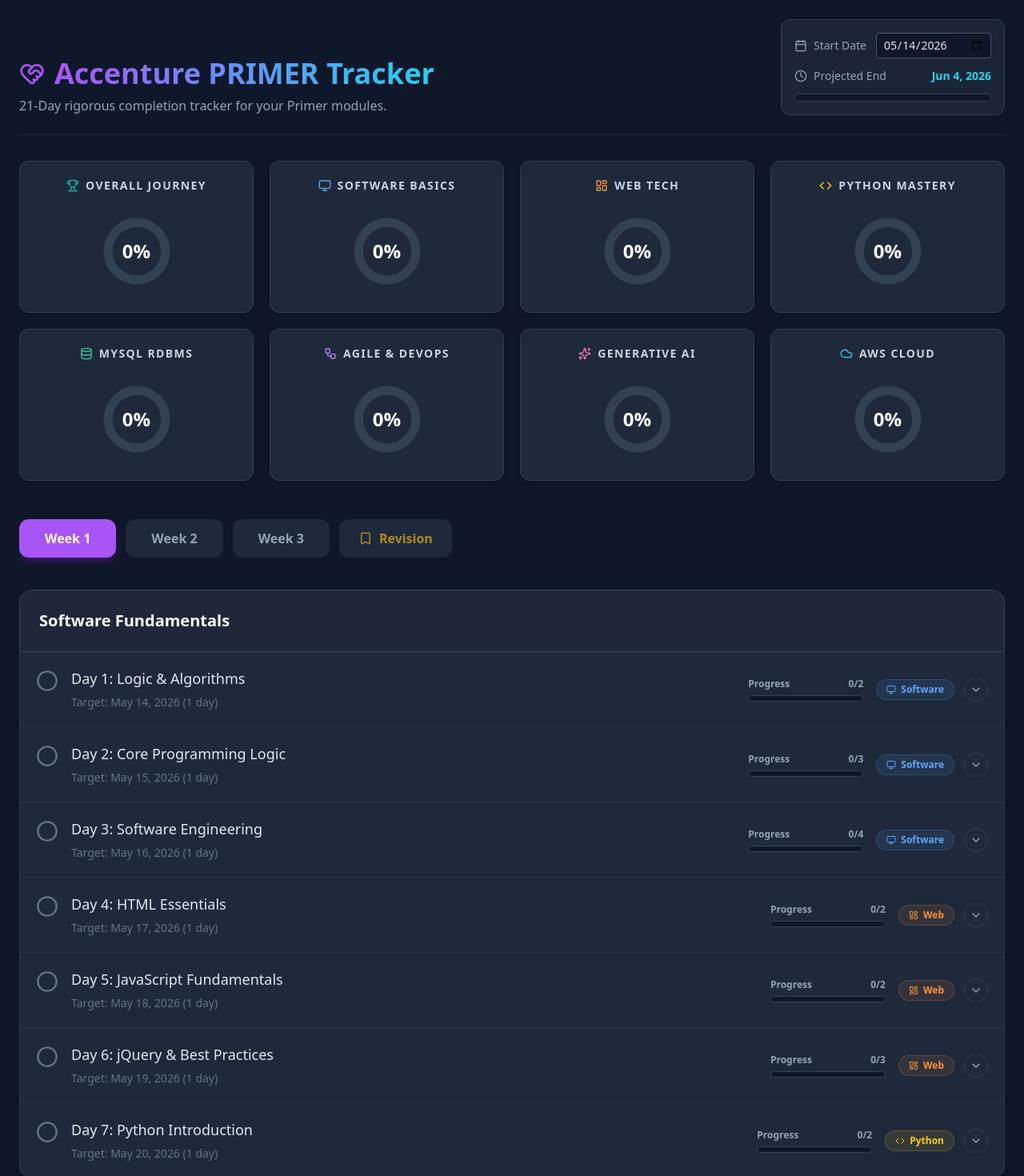
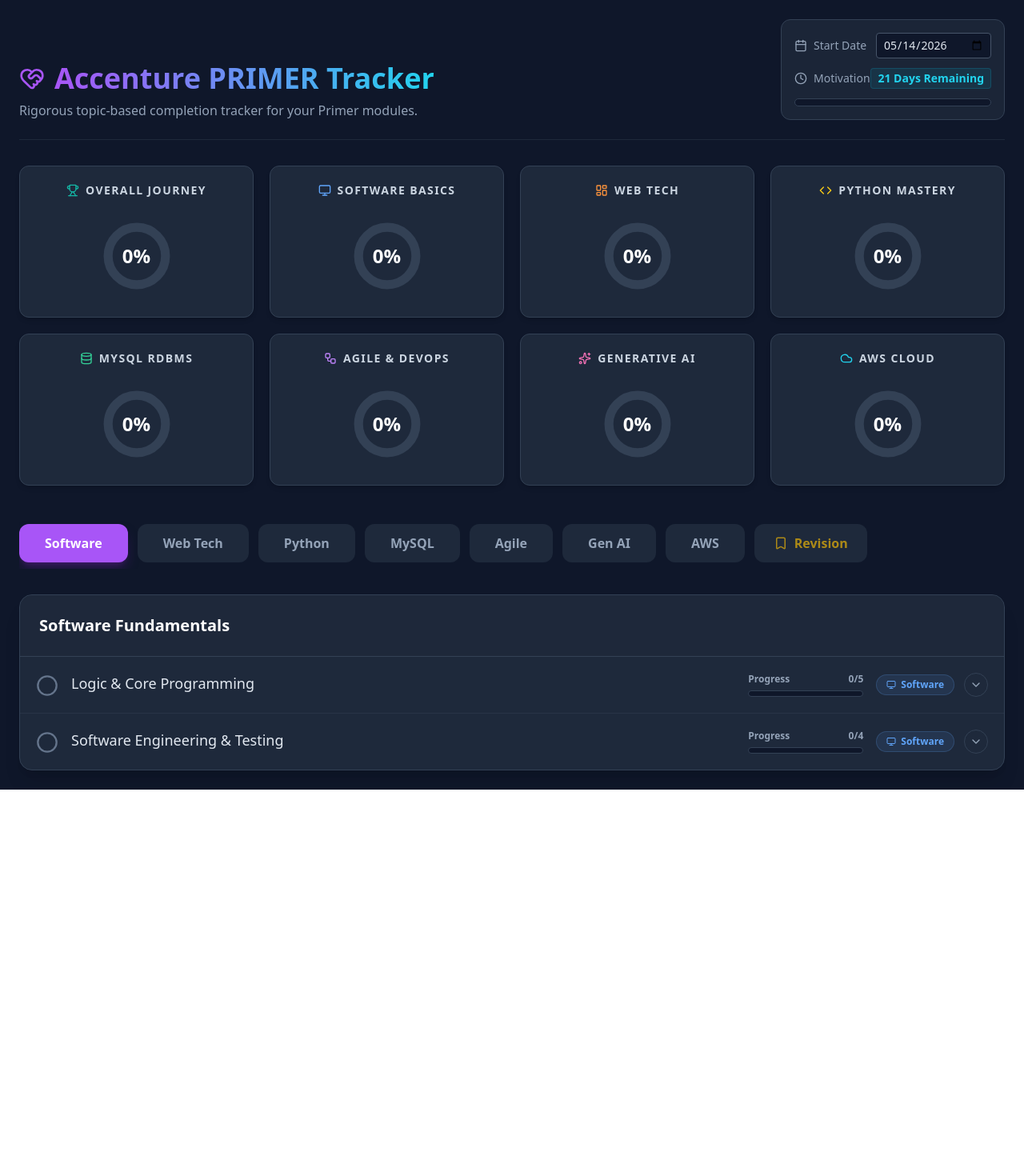
Before and after one commit to iamsayannayek/DE_RoadmapTracker, a React (Vite) app: page / in a window 1280 px wide. Shown: the top 1470 px of the page at 80% size. After the commit the page ends 987 px from the top, so only its background shows below. Built offline with nearby package versions, Linux system fonts and the light colour scheme.

Commit message:
Week wise tab to Topic wise tabs

```diff
--- a/src/App.tsx
+++ b/src/App.tsx
@@ -1,8 +1,8 @@
 import { useState, useEffect, useMemo } from 'react';
 import type { MouseEvent, ElementType } from 'react';
-import { CheckCircle2, Circle, Database, Code, Workflow, Cloud, Trophy, Calendar, Clock, HeartHandshake, ChevronDown, ChevronUp, List, Youtube, BookOpen, Trash2, Link as LinkIcon, X, Plus, Bookmark, BookmarkCheck, Monitor, LayoutDashboard, Sparkles } from 'lucide-react';
+import { CheckCircle2, Circle, Database, Code, Server, Workflow, Cloud, Trophy, Activity, Calendar, Clock, Rocket, HeartHandshake, ChevronDown, ChevronUp, List, Youtube, BookOpen, Trash2, Link as LinkIcon, X, Plus, Bookmark, BookmarkCheck, Monitor, LayoutDashboard, Sparkles } from 'lucide-react';
 
-// --- Helper Functions for Dates ---
+// --- Helper Functions ---
 const addDays = (dateString: string, days: number): string => {
   const date = new Date(dateString);
   date.setDate(date.getDate() + days);
@@ -15,7 +15,7 @@
   return new Date(dateString).toLocaleDateString('en-US', options);
 };
 
-// --- SMART INSTRUCTOR SEARCH ENGINE (Adapted for Primer Topics) ---
+// --- SMART INSTRUCTOR SEARCH ENGINE ---
 const typeSearchMap: Record<string, { yt: string, web: string }> = {
   'Software': { yt: 'Software Engineering Fundamentals tutorial', web: 'Software Engineering Fundamentals documentation' },
   'Web': { yt: 'HTML JavaScript jQuery tutorial', web: 'MDN Web Docs HTML JavaScript jQuery' },
@@ -29,11 +29,9 @@
 // --- TypeScript Interfaces ---
 interface Task {
   id: string;
-  week: number;
   phase: string;
   title: string;
   type: string;
-  estDays: number;
   subtopics?: string[];
 }
 
@@ -90,45 +88,43 @@
   );
 };
 
-// --- Accenture PRIMER 21-Day Curriculum ---
+// --- Accenture PRIMER Topic-Based Curriculum ---
 const curriculumData: Task[] = [
-  // ==========================================
-  // WEEK 1: Software Fundamentals & Web Tech
-  // ==========================================
-  { id: 'w1d1', week: 1, phase: 'Software Fundamentals', title: 'Day 1: Logic & Algorithms', type: 'Software', estDays: 1, subtopics: ['1. Logic Development', '2. Introduction to Algorithms, Flowcharts & Pseudocode'] },
-  { id: 'w1d2', week: 1, phase: 'Software Fundamentals', title: 'Day 2: Core Programming Logic', type: 'Software', estDays: 1, subtopics: ['3. Selection statements', '4. Looping statements', '5. Arrays'] },
-  { id: 'w1d3', week: 1, phase: 'Software Fundamentals', title: 'Day 3: Software Engineering', type: 'Software', estDays: 1, subtopics: ['6. Software Engineering Fundamentals', '7. Phases of Software Engineering', '8. Software Testing', '9. Software Configuration Management'] },
-  { id: 'w1d4', week: 1, phase: 'Web Technologies', title: 'Day 4: HTML Essentials', type: 'Web', estDays: 1, subtopics: ['1. HTML', '2. Debug- HTML'] },
-  { id: 'w1d5', week: 1, phase: 'Web Technologies', title: 'Day 5: JavaScript Fundamentals', type: 'Web', estDays: 1, subtopics: ['3. JavaScript', '4. Javascript-debugging hands-on'] },
-  { id: 'w1d6', week: 1, phase: 'Web Technologies', title: 'Day 6: jQuery & Best Practices', type: 'Web', estDays: 1, subtopics: ['5. JQuery', '6. Jquery-Debugging hands-on', '7. Web Design-Best Practices'] },
-  { id: 'w1d7', week: 1, phase: 'Programming using Python', title: 'Day 7: Python Introduction', type: 'Python', estDays: 1, subtopics: ['1. Python programming - Course Introduction', '2. Introduction to Python'] },
+  // SOFTWARE
+  { id: 's1', phase: 'Software Fundamentals', title: 'Logic & Core Programming', type: 'Software', subtopics: ['1. Logic Development', '2. Introduction to Algorithms, Flowcharts & Pseudocode', '3. Selection statements', '4. Looping statements', '5. Arrays'] },
+  { id: 's2', phase: 'Software Fundamentals', title: 'Software Engineering & Testing', type: 'Software', subtopics: ['6. Software Engineering Fundamentals', '7. Phases of Software Engineering', '8. Software Testing', '9. Software Configuration Management'] },
 
-  // ==========================================
-  // WEEK 2: Python Mastery & RDBMS
-  // ==========================================
-  { id: 'w2d8', week: 2, phase: 'Programming using Python', title: 'Day 8: Python Control Flow', type: 'Python', estDays: 1, subtopics: ['3. Control Structures', '4. Collection Frameworks'] },
-  { id: 'w2d9', week: 2, phase: 'Programming using Python', title: 'Day 9: Functions & Files', type: 'Python', estDays: 1, subtopics: ['5. Functions and Modules', '6. File Handling'] },
-  { id: 'w2d10', week: 2, phase: 'Programming using Python', title: 'Day 10: Code Quality', type: 'Python', estDays: 1, subtopics: ['7. Code Analysis and Debugging'] },
-  { id: 'w2d11', week: 2, phase: 'RDBMS using MySQL', title: 'Day 11: RDBMS Concepts & ER', type: 'RDBMS', estDays: 1, subtopics: ['1. RDBMS Concepts', '2. ER and Normalization'] },
-  { id: 'w2d12', week: 2, phase: 'RDBMS using MySQL', title: 'Day 12: SQL Syntax & Queries', type: 'RDBMS', estDays: 1, subtopics: ['3. Data Definition Language', '4. Data Manipulation Language'] },
-  { id: 'w2d13', week: 2, phase: 'RDBMS using MySQL', title: 'Day 13: Filtering & Functions', type: 'RDBMS', estDays: 1, subtopics: ['5. SQL Select Statement', '6. Function-Scalar & Aggregate'] },
-  { id: 'w2d14', week: 2, phase: 'RDBMS using MySQL', title: 'Day 14: Joins & Database Objects', type: 'RDBMS', estDays: 1, subtopics: ['7. Joins & SubQuery', '8. DCL & Database Objects'] },
+  // WEB
+  { id: 'w1', phase: 'Web Technologies', title: 'HTML & Debugging', type: 'Web', subtopics: ['1. HTML', '2. Debug- HTML'] },
+  { id: 'w2', phase: 'Web Technologies', title: 'JavaScript Essentials', type: 'Web', subtopics: ['3. JavaScript', '4. Javascript-debugging hands-on'] },
+  { id: 'w3', phase: 'Web Technologies', title: 'jQuery & Best Practices', type: 'Web', subtopics: ['5. JQuery', '6. Jquery-Debugging hands-on', '7. Web Design-Best Practices'] },
 
-  // ==========================================
-  // WEEK 3: Agile, Gen AI & AWS Cloud
-  // ==========================================
-  { id: 'w3d15', week: 3, phase: 'Agile & DevOps DevSecOps', title: 'Day 15: Agile Methodologies', type: 'Agile', estDays: 1, subtopics: ['1. Introduction to Agile', '2. Business Analytics and Design Thinking'] },
-  { id: 'w3d16', week: 3, phase: 'Agile & DevOps DevSecOps', title: 'Day 16: DevOps & Security', type: 'Agile', estDays: 1, subtopics: ['3. DevOps', '4. DevSecOps'] },
-  { id: 'w3d17', week: 3, phase: 'Gen AI', title: 'Day 17: Gen AI Foundations', type: 'GenAI', estDays: 1, subtopics: ['1. Introduction to Generative AI', '2. Brief History of Generative AI', '3. Fundamentals of Machine Learning and Neural Networks'] },
-  { id: 'w3d18', week: 3, phase: 'Gen AI', title: 'Day 18: Generative Models', type: 'GenAI', estDays: 1, subtopics: ['4. Introduction to Generative Models', '5. Variational Autoencoders', '6. Generative Adversarial Networks'] },
-  { id: 'w3d19', week: 3, phase: 'Gen AI', title: 'Day 19: Transformers & Applications', type: 'GenAI', estDays: 1, subtopics: ['7. Sequence Generation with RNNs', '8. Transformers and Attention Mechanisms', '9. Generative AI in Industry and Real-World Applications'] },
-  { id: 'w3d20', week: 3, phase: 'AWS', title: 'Day 20: AWS Core Services', type: 'AWS', estDays: 1, subtopics: ['1. Introduction to AWS Cloud', '2. Technology - Core Services', '3. AWS Resources for Technology Support'] },
-  { id: 'w3d21', week: 3, phase: 'AWS', title: 'Day 21: AWS Security & Arch', type: 'AWS', estDays: 1, subtopics: ['4. Security and Compliance', '5. AWS cloud architecture design principles', '6. Billing and Pricing'] },
+  // PYTHON
+  { id: 'p1', phase: 'Programming using Python', title: 'Python Basics & Control Flow', type: 'Python', subtopics: ['1. Python programming - Course Introduction', '2. Introduction to Python', '3. Control Structures'] },
+  { id: 'p2', phase: 'Programming using Python', title: 'Data Structures & Functions', type: 'Python', subtopics: ['4. Collection Frameworks', '5. Functions and Modules'] },
+  { id: 'p3', phase: 'Programming using Python', title: 'Files & Debugging', type: 'Python', subtopics: ['6. File Handling', '7. Code Analysis and Debugging'] },
+
+  // RDBMS
+  { id: 'r1', phase: 'RDBMS using MySQL', title: 'Database Design & Architecture', type: 'RDBMS', subtopics: ['1. RDBMS Concepts', '2. ER and Normalization'] },
+  { id: 'r2', phase: 'RDBMS using MySQL', title: 'SQL Language Fundamentals', type: 'RDBMS', subtopics: ['3. Data Definition Language', '4. Data Manipulation Language'] },
+  { id: 'r3', phase: 'RDBMS using MySQL', title: 'Advanced Queries & Joins', type: 'RDBMS', subtopics: ['5. SQL Select Statement', '6. Function-Scalar & Aggregate', '7. Joins & SubQuery', '8. DCL & Database Objects'] },
+
+  // AGILE
+  { id: 'a1', phase: 'Agile & DevOps DevSecOps', title: 'Agile & Design Thinking', type: 'Agile', subtopics: ['1. Introduction to Agile', '2. Business Analytics and Design Thinking'] },
+  { id: 'a2', phase: 'Agile & DevOps DevSecOps', title: 'DevOps & Security', type: 'Agile', subtopics: ['3. DevOps', '4. DevSecOps'] },
+
+  // GEN AI
+  { id: 'g1', phase: 'Gen AI', title: 'Generative AI Foundations', type: 'GenAI', subtopics: ['1. Introduction to Generative AI', '2. Brief History of Generative AI', '3. Fundamentals of Machine Learning and Neural Networks'] },
+  { id: 'g2', phase: 'Gen AI', title: 'Generative Models & Networks', type: 'GenAI', subtopics: ['4. Introduction to Generative Models', '5. Variational Autoencoders', '6. Generative Adversarial Networks'] },
+  { id: 'g3', phase: 'Gen AI', title: 'Transformers & Applications', type: 'GenAI', subtopics: ['7. Sequence Generation with RNNs', '8. Transformers and Attention Mechanisms', '9. Generative AI in Industry and Real-World Applications'] },
+
+  // AWS
+  { id: 'aw1', phase: 'AWS', title: 'AWS Core Services', type: 'AWS', subtopics: ['1. Introduction to AWS Cloud', '2. Technology - Core Services', '3. AWS Resources for Technology Support'] },
+  { id: 'aw2', phase: 'AWS', title: 'Architecture & Billing', type: 'AWS', subtopics: ['4. Security and Compliance', '5. AWS cloud architecture design principles', '6. Billing and Pricing'] },
 ];
 
 export default function App() {
   // --- State Management ---
-  // Default start date is May 14, 2026 based on user prompt
   const [startDate, setStartDate] = useState<string>(() => {
     const saved = localStorage.getItem('primer-tracker-start');
     return saved ? saved : '2026-05-14';
@@ -156,8 +152,8 @@
 
   const [expandedTasks, setExpandedTasks] = useState<Record<string, boolean>>({});
 
-  // Navigation: Allows Weeks 1-3 OR 'Revision'
-  const [activeWeek, setActiveWeek] = useState<number | 'Revision'>(1);
+  // Navigation: Allows specific string tabs
+  const [activeTab, setActiveTab] = useState<string>('Software');
 
   // Modal State
   const [isModalOpen, setIsModalOpen] = useState(false);
@@ -265,52 +261,32 @@
     }
   };
 
-  // --- Dynamic Timeline Calculations ---
-  const { enrichedCurriculum, projectedEndDate, totalProgress } = useMemo(() => {
-    let currentPointerDate = startDate;
-    let dynamicPointerDate = new Date().toISOString().split('T')[0];
-
-    if (new Date(dynamicPointerDate) < new Date(startDate)) {
-        dynamicPointerDate = startDate;
-    }
-
+  // --- Dynamic Progress Calculations ---
+  const { totalProgress, daysRemaining } = useMemo(() => {
     let totalSubCountOverall = 0;
     let completedSubCountOverall = 0;
 
-    const enriched = curriculumData.map(task => {
-      const taskIdealDate = currentPointerDate;
-      currentPointerDate = addDays(currentPointerDate, task.estDays);
-
-      let taskDisplayDate = '';
+    curriculumData.forEach(task => {
       const isCompleted = !!completedTasks[task.id];
-
       const totalSubCount = task.subtopics ? task.subtopics.length : 1;
       const completedSubCount = task.subtopics ? task.subtopics.filter((_, idx) => completedSubtopics.includes(`${task.id}-${idx}`)).length : (isCompleted ? 1 : 0);
 
       totalSubCountOverall += totalSubCount;
       completedSubCountOverall += completedSubCount;
-
-      if (isCompleted) {
-        taskDisplayDate = completedTasks[task.id];
-      } else {
-        taskDisplayDate = dynamicPointerDate;
-        dynamicPointerDate = addDays(dynamicPointerDate, task.estDays);
-      }
-
-      return {
-        ...task,
-        idealDate: taskIdealDate,
-        displayDate: taskDisplayDate,
-        isCompleted
-      };
     });
 
+    const progress = totalSubCountOverall > 0 ? Math.round((completedSubCountOverall / totalSubCountOverall) * 100) : 0;
+
+    // Calculate dynamic 21-day timeline
+    const totalGoalDays = 21;
+    const daysSpentEquiv = Math.round((progress / 100) * totalGoalDays);
+    const calculatedDaysRemaining = totalGoalDays - daysSpentEquiv;
+
     return {
-      enrichedCurriculum: enriched,
-      projectedEndDate: dynamicPointerDate,
-      totalProgress: totalSubCountOverall > 0 ? Math.round((completedSubCountOverall / totalSubCountOverall) * 100) : 0
+      totalProgress: progress,
+      daysRemaining: calculatedDaysRemaining
     };
-  }, [startDate, completedTasks, completedSubtopics]);
+  }, [completedTasks, completedSubtopics]);
 
   // --- Dashboard Stats Calculations ---
   const stats = useMemo(() => {
@@ -364,6 +340,17 @@
       default: return CheckCircle2;
     }
   };
+
+  // List of Navigation Tabs
+  const navTabs = [
+    { id: 'Software', label: 'Software' },
+    { id: 'Web', label: 'Web Tech' },
+    { id: 'Python', label: 'Python' },
+    { id: 'RDBMS', label: 'MySQL' },
+    { id: 'Agile', label: 'Agile' },
+    { id: 'GenAI', label: 'Gen AI' },
+    { id: 'AWS', label: 'AWS' },
+  ];
 
   // --- Revision View Render Helper ---
   const renderRevisionView = () => {
@@ -483,7 +470,7 @@
                </h1>
             </div>
             <p className="mt-2 text-slate-400 flex items-center gap-2 max-w-xl">
-              21-Day rigorous completion tracker for your Primer modules.
+              Rigorous topic-based completion tracker for your Primer modules.
             </p>
           </div>
 
@@ -498,8 +485,8 @@
               />
             </div>
             <div className="flex justify-between items-center text-sm">
-              <span className="text-slate-400 flex items-center gap-2"><Clock size={16}/> Projected End</span>
-              <span className="font-bold text-cyan-400">{formatDate(projectedEndDate)}</span>
+              <span className="text-slate-400 flex items-center gap-2"><Clock size={16}/> Motivation</span>
+              <span className="font-bold text-cyan-400 bg-cyan-500/10 px-2 py-0.5 rounded border border-cyan-500/20">{daysRemaining} Days Remaining</span>
             </div>
             {/* Progress Bar */}
             <div className="w-full bg-slate-900 rounded-full h-2.5 mt-2 border border-slate-700">
@@ -522,49 +509,49 @@
 
         {/* Navigation Tabs (Horizontal scroll on small screens) */}
         <div className="flex overflow-x-auto gap-3 pb-2 pt-4 [&::-webkit-scrollbar]:hidden [-ms-overflow-style:none] [scrollbar-width:none]">
-          {[1, 2, 3].map(week => (
+          {navTabs.map(tab => (
             <button
-              key={week}
-              onClick={() => setActiveWeek(week)}
+              key={tab.id}
+              onClick={() => setActiveTab(tab.id)}
               className={`px-5 md:px-8 py-3 rounded-xl font-bold transition-all whitespace-nowrap text-sm md:text-base flex-shrink-0 ${
-                activeWeek === week
+                activeTab === tab.id
                   ? 'bg-[#a855f7] text-white shadow-lg shadow-purple-900/50'
                   : 'bg-slate-800 text-slate-400 hover:bg-slate-700 hover:text-slate-200'
               }`}
             >
-              Week {week}
+              {tab.label}
             </button>
           ))}
           {/* Revision Tab */}
           <button
-            onClick={() => setActiveWeek('Revision')}
+            onClick={() => setActiveTab('Revision')}
             className={`px-4 md:px-6 py-3 rounded-xl font-bold transition-all whitespace-nowrap text-sm md:text-base flex-shrink-0 flex items-center gap-2 ${
-              activeWeek === 'Revision'
+              activeTab === 'Revision'
                 ? 'bg-yellow-500 text-slate-900 shadow-lg shadow-yellow-500/20'
                 : 'bg-slate-800 text-yellow-500/70 hover:bg-slate-700 hover:text-yellow-400'
             }`}
           >
-            <Bookmark size={18} className={activeWeek === 'Revision' ? 'fill-current' : ''} /> Revision
+            <Bookmark size={18} className={activeTab === 'Revision' ? 'fill-current' : ''} /> Revision
           </button>
         </div>
 
         {/* Dynamic List Area (Tasks OR Revision) */}
         <div className="bg-slate-800 rounded-2xl border border-slate-700 overflow-hidden shadow-xl mt-4">
 
-          {activeWeek === 'Revision' ? (
+          {activeTab === 'Revision' ? (
             <div className="max-h-[800px] overflow-y-auto [&::-webkit-scrollbar]:hidden [-ms-overflow-style:none] [scrollbar-width:none]">
                {renderRevisionView()}
             </div>
           ) : (
             <>
-              <div className="p-4 md:p-6 bg-slate-800/50 border-b border-slate-700">
+              <div className="p-4 md:p-6 bg-slate-800/50 border-b border-slate-700 flex justify-between items-center">
                 <h2 className="text-lg md:text-xl font-bold text-white flex items-center gap-2">
-                  {enrichedCurriculum.find(t => t.week === activeWeek)?.phase}
+                  {curriculumData.find(t => t.type === activeTab)?.phase || activeTab}
                 </h2>
               </div>
 
               <div className="divide-y divide-slate-700/50 max-h-[800px] overflow-y-auto [&::-webkit-scrollbar]:hidden [-ms-overflow-style:none] [scrollbar-width:none]">
-                {enrichedCurriculum.filter(t => t.week === activeWeek).map((task) => {
+                {curriculumData.filter(t => t.type === activeTab).map((task) => {
                   const Icon = getTypeIcon(task.type);
                   const isExpanded = expandedTasks[task.id];
 
@@ -572,12 +559,15 @@
                   const completedSubCount = task.subtopics ? task.subtopics.filter((_, idx) => completedSubtopics.includes(`${task.id}-${idx}`)).length : 0;
                   const progressPercent = totalSubCount > 0 ? (completedSubCount / totalSubCount) * 100 : 0;
 
+                  // Parent is completed if all subtopics are completed
+                  const isCompleted = totalSubCount > 0 && totalSubCount === completedSubCount;
+
                   return (
                     <div
                       key={task.id}
                       onClick={() => handleParentClick(task)}
                       className={`flex flex-col p-4 sm:p-5 hover:bg-slate-700/30 transition-colors cursor-pointer group ${
-                        task.isCompleted ? 'bg-slate-800/40' : ''
+                        isCompleted ? 'bg-slate-800/40' : ''
                       }`}
                     >
 
@@ -587,7 +577,7 @@
                         {/* Left: Checkmark & Title */}
                         <div className="flex items-start gap-4 flex-grow text-left">
                           <div className="flex-shrink-0 mt-0.5">
-                            {task.isCompleted ? (
+                            {isCompleted ? (
                               <CheckCircle2 className="w-6 h-6 md:w-7 md:h-7 text-teal-500 transition-transform scale-110" />
                             ) : (
                               <Circle className="w-6 h-6 md:w-7 md:h-7 text-slate-500 group-hover:text-blue-400 transition-colors" />
@@ -596,17 +586,10 @@
 
                           <div className="flex-grow flex flex-col justify-start text-left">
                             <h3 className={`font-medium text-base md:text-lg text-left transition-colors leading-tight md:leading-normal pr-4 ${
-                              task.isCompleted ? 'text-slate-500 line-through' : 'text-slate-200'
+                              isCompleted ? 'text-slate-500 line-through' : 'text-slate-200'
                             }`}>
                               {task.title}
                             </h3>
-                            <p className="text-xs md:text-sm text-left text-slate-500 mt-1.5 flex items-center gap-2">
-                              {task.isCompleted ? (
-                                <span className="text-teal-500/80 font-medium">✔ Completed on {formatDate(task.displayDate)}</span>
-                              ) : (
-                                <span>Target: {formatDate(task.displayDate)} ({task.estDays} {task.estDays === 1 ? 'day' : 'days'})</span>
-                              )}
-                            </p>
                           </div>
                         </div>
 
@@ -618,11 +601,11 @@
                             <div className="flex-grow w-full sm:w-36 flex flex-col gap-1.5">
                               <div className="flex justify-between text-xs font-bold text-slate-400 w-full">
                                 <span>Progress</span>
-                                <span className={task.isCompleted ? 'text-teal-400' : ''}>{completedSubCount}/{totalSubCount}</span>
+                                <span className={isCompleted ? 'text-teal-400' : ''}>{completedSubCount}/{totalSubCount}</span>
                               </div>
                               <div className="w-full bg-slate-900 rounded-full h-2 border border-slate-700 overflow-hidden">
                                 <div
-                                  className={`h-full rounded-full transition-all duration-500 ${task.isCompleted ? 'bg-teal-500' : 'bg-blue-500'}`}
+                                  className={`h-full rounded-full transition-all duration-500 ${isCompleted ? 'bg-teal-500' : 'bg-blue-500'}`}
                                   style={{ width: `${progressPercent}%` }}
                                 ></div>
                               </div>
@@ -653,7 +636,7 @@
                           <h4 className="text-xs font-bold text-slate-400 text-left uppercase tracking-wider mb-3 flex items-center gap-1.5">
                             <List size={14} /> Action Items & Resources
                           </h4>
-                          <ul className={`space-y-3 list-none mt-2 ${task.isCompleted ? 'opacity-50' : ''}`}>
+                          <ul className={`space-y-3 list-none mt-2 ${isCompleted ? 'opacity-50' : ''}`}>
                             {task.subtopics.map((sub, idx) => {
                               const subId = `${task.id}-${idx}`;
 
@@ -664,7 +647,7 @@
                               const isBookmarked = bookmarkedSubtopics.includes(subId);
 
                               const searchConfig = typeSearchMap[task.type] || { yt: task.type, web: task.type };
-                              const cleanTaskTitle = task.title.replace(/^Day \d+: /, '');
+                              const cleanTaskTitle = task.title;
                               const videoUrl = `https://www.youtube.com/results?search_query=${encodeURIComponent(`${searchConfig.yt} ${cleanTaskTitle} ${subName}`)}`;
                               const readUrl = `https://www.google.com/search?q=${encodeURIComponent(`${searchConfig.web} ${cleanTaskTitle} ${subName}`)}`;
 
@@ -753,7 +736,7 @@
           <div className="fixed inset-0 z-50 flex items-center justify-center bg-black/70 backdrop-blur-sm p-4" onClick={() => setIsModalOpen(false)}>
             <div
               className="bg-[#1e2336] border border-slate-700 rounded-xl w-full max-w-md p-6 shadow-2xl animate-in fade-in zoom-in-95 duration-200"
-              onClick={(e) => e.stopPropagation()} // Prevent clicking inside modal from closing it
+              onClick={(e) => e.stopPropagation()}
             >
 
               <div className="flex justify-between items-center mb-6">
```
